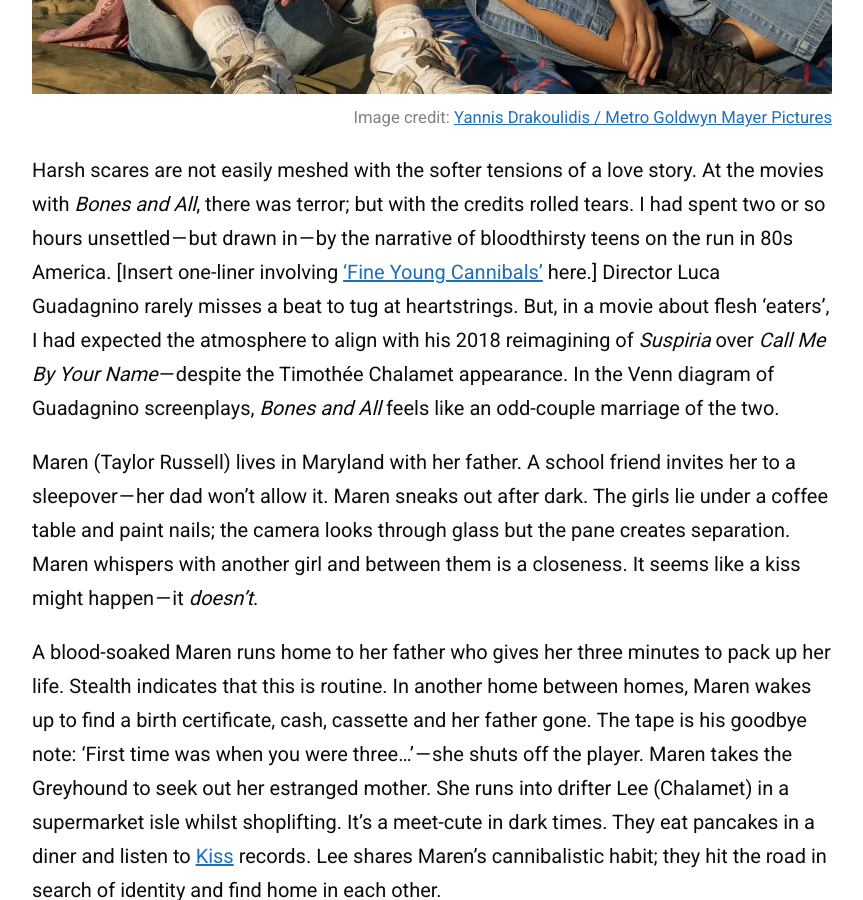
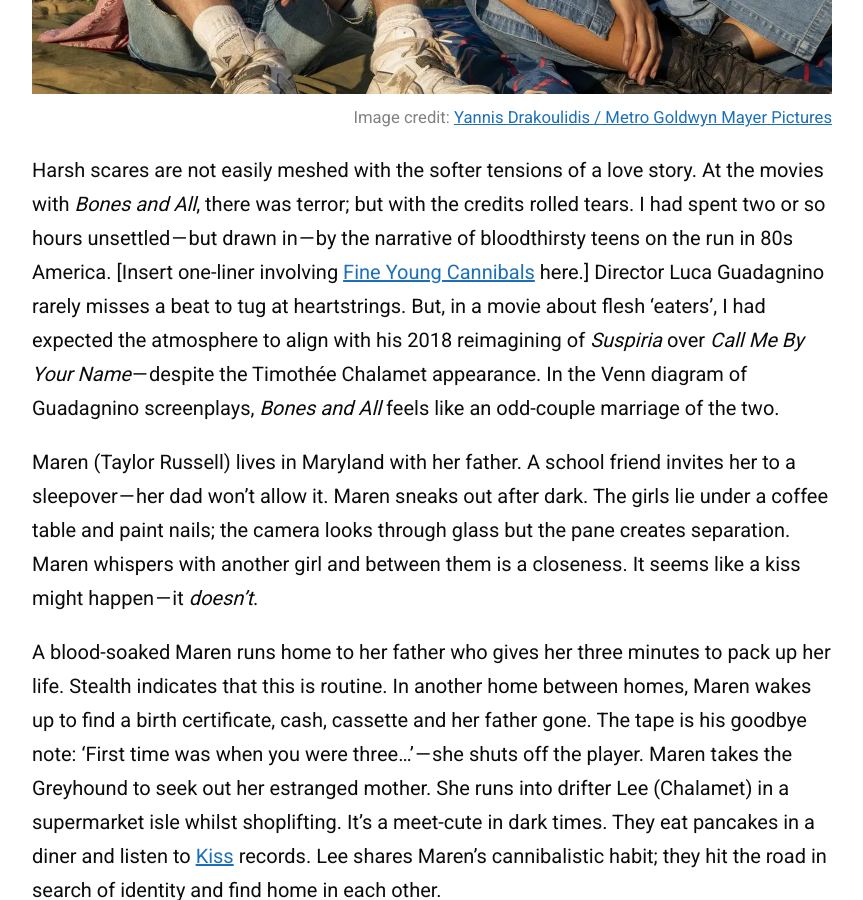
Before and after one commit to zoeurl/zoedowney.github.io, a Jekyll site: the page built from _posts/2023-08-07-bones-and-all.md, in a window 1280 px wide and 900 px high, scrolled down 721 px. Shown: the whole window, without its empty margins (208-1071 px from the left). Built offline with Jekyll 4.4.1, drawn with Linux system fonts in a browser that asks for light colours.

Commit message:
Update 2023-08-07-bones-and-all.md

```diff
--- a/_posts/2023-08-07-bones-and-all.md
+++ b/_posts/2023-08-07-bones-and-all.md
@@ -8,7 +8,7 @@ image-credit: <a href="https://www.elle.com/culture/movies-tv/a42045495/bones-an
 image-alt-text: "From left to right: Timothée Chalamet as Lee and Taylor Russell as Maren sitting in a vast field under a bright, blue sky"
 ---
 
-Harsh scares are not easily meshed with the softer tensions of a love story. At the movies with _Bones and All_, there was terror; but with the credits rolled tears. I had spent two or so hours unsettled — but drawn in — by the narrative of bloodthirsty teens on the run in 80s America. [Insert one-liner involving ['Fine Young Cannibals'](https://en.wikipedia.org/wiki/The_Raw_%26_the_Cooked_%28album%29) here.] Director Luca Guadagnino rarely misses a beat to tug at heartstrings. But, in a movie about flesh ‘eaters’, I had expected the atmosphere to align with his 2018 reimagining of _Suspiria_ over _Call Me By Your Name_ — despite the Timothée Chalamet appearance. In the Venn diagram of Guadagnino screenplays, _Bones and All_ feels like an odd-couple marriage of the two.
+Harsh scares are not easily meshed with the softer tensions of a love story. At the movies with _Bones and All_, there was terror; but with the credits rolled tears. I had spent two or so hours unsettled — but drawn in — by the narrative of bloodthirsty teens on the run in 80s America. [Insert one-liner involving [Fine Young Cannibals](https://en.wikipedia.org/wiki/The_Raw_%26_the_Cooked_%28album%29) here.] Director Luca Guadagnino rarely misses a beat to tug at heartstrings. But, in a movie about flesh ‘eaters’, I had expected the atmosphere to align with his 2018 reimagining of _Suspiria_ over _Call Me By Your Name_ — despite the Timothée Chalamet appearance. In the Venn diagram of Guadagnino screenplays, _Bones and All_ feels like an odd-couple marriage of the two.
 
 Maren (Taylor Russell) lives in Maryland with her father. A school friend invites her to a sleepover — her dad won’t allow it. Maren sneaks out after dark. The girls lie under a coffee table and paint nails; the camera looks through glass but the pane creates separation. Maren whispers with another girl and between them is a closeness. It seems like a kiss might happen — it _doesn’t_.
 
```
